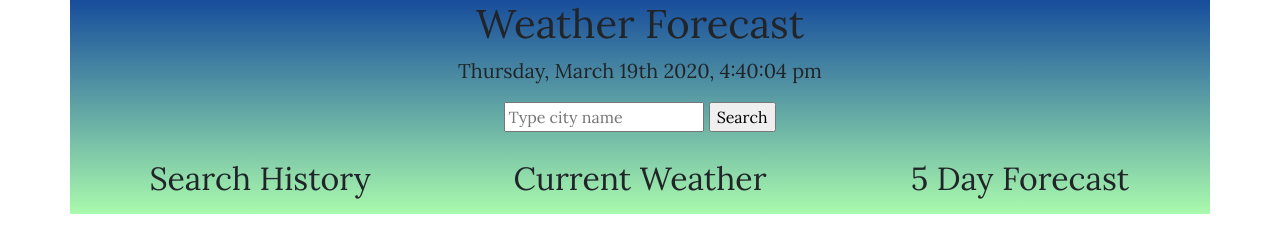
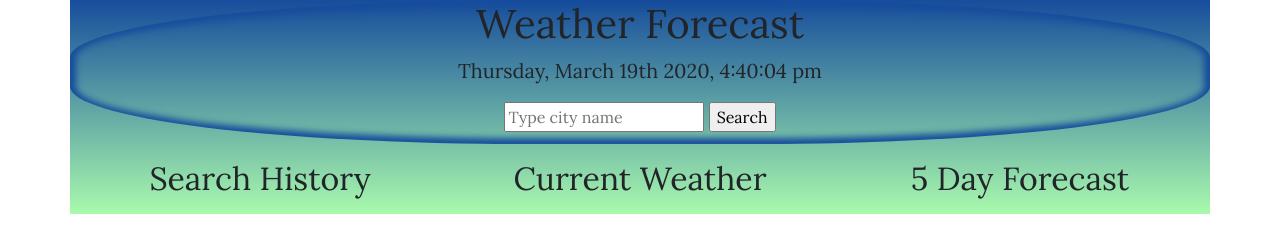
Before and after one commit to ryanhun7er/weather, a plain HTML site: page index.html in a window 1280 px wide. Drawn offline with nearby package versions, Linux system fonts and the light colour scheme; no server answers.

Commit message:
updates to css

```diff
--- a/assets/style.css
+++ b/assets/style.css
@@ -2,7 +2,7 @@
     background: linear-gradient(360deg, rgb(169, 250, 173) 0%, rgb(23, 77, 156) 100%);
     background-size: cover;
     font-family: 'Lora', serif;
-    /* rgb(4, 64, 153) 100%); */
+
 }
 
 
@@ -12,6 +12,9 @@
     width: 100%;
     text-align: center;
     height: 9rem;
+    border-radius: 40%;
+    box-shadow: 0 0 6px 6px rgb(23, 77, 156) inset;
+
 
 
 }
--- a/index.html
+++ b/index.html
@@ -5,6 +5,8 @@
     <meta name="viewport" content="width=device-width, initial-scale=1.0">
     <link rel="stylesheet" href="https://stackpath.bootstrapcdn.com/bootstrap/4.4.1/css/bootstrap.min.css">
     <link href="https://fonts.googleapis.com/css?family=Abril+Fatface|Lora&display=swap" rel="stylesheet">
+    <link rel="icon" type="image/png" href="assets/images/favicon-32x32.png" sizes="32x32" />
+    <link rel="icon" type="image/png" href="assets/images/favicon-16x16.png" sizes="16x16" />
     <link rel="stylesheet" href="assets/style.css">
     <title>Weather Forecast</title>
 </head>
```
Also changed, not shown: assets/images/cloudsun.jpg (added), assets/images/code.txt (added), assets/images/favicon-16x16.png (added), assets/images/favicon-32x32.png (added), assets/images/favicon.ico (added).
